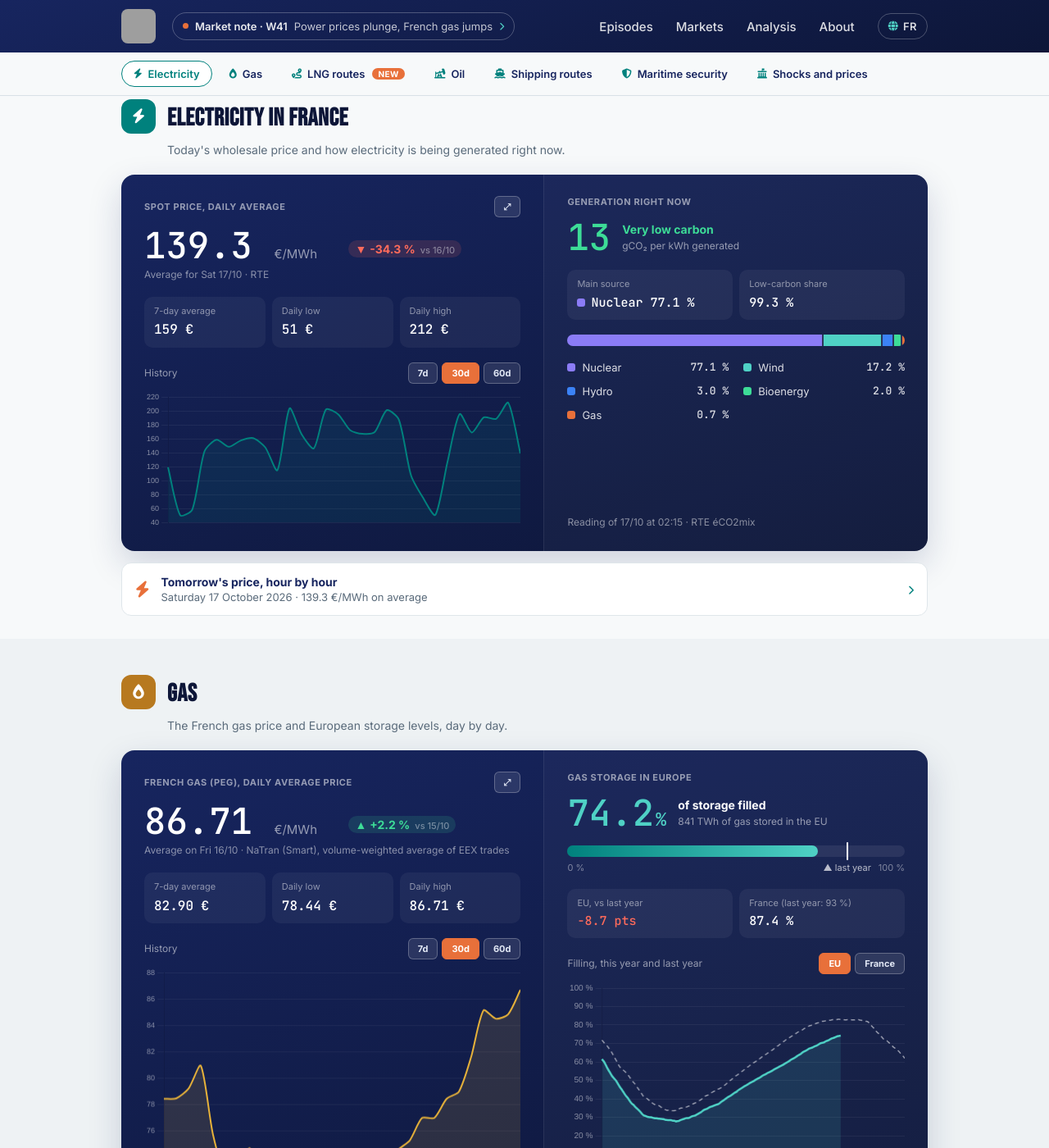
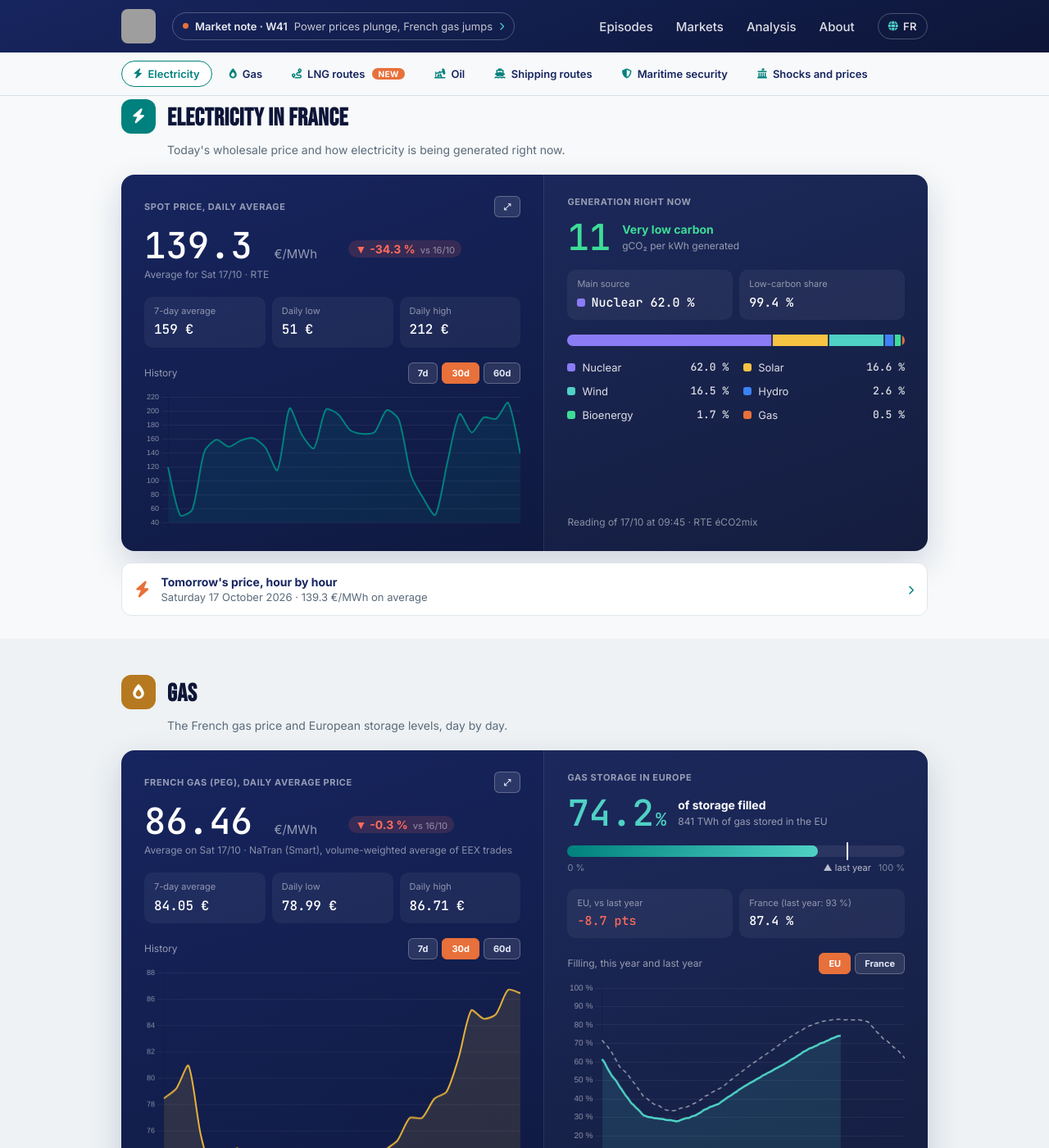
Before and after one commit to InsideEnergyMarkets/Inside-Energy-Markets, a Jekyll site: the page built from en/markets/index.html, in a window 1280 px wide and 1400 px high, scrolled down 383 px. Shown: the whole window at 82% size. Built offline with Jekyll 4.4.1, drawn with Linux system fonts in a browser that asks for light colours; some of the changed text lies outside the part shown; grey boxes are pictures that could not be loaded.

Commit message:
Mise à jour automatique des données marché

```diff
--- a/_data/fuel.json
+++ b/_data/fuel.json
@@ -1 +1 @@
-{"date":"2026-10-17","gazole":2.362,"e10":2.162,"stations":7270,"change_7d":{"since":"2026-10-10","gazole_cts":1.7,"e10_cts":0.5},"history":{"2026-09-30":{"gazole":2.38,"e10":2.163},"2026-10-01":{"gazole":2.374,"e10":2.16},"2026-10-02":{"gazole":2.373,"e10":2.16},"2026-10-03":{"gazole":2.372,"e10":2.163},"2026-10-04":{"gazole":2.373,"e10":2.168},"2026-10-05":{"gazole":2.369,"e10":2.164},"2026-10-06":{"gazole":2.36,"e10":2.156},"2026-10-07":{"gazole":2.35,"e10":2.151},"2026-10-08":{"gazole":2.344,"e10":2.149},"2026-10-09":{"gazole":2.343,"e10":2.152},"2026-10-10":{"gazole":2.345,"e10":2.157},"2026-10-11":{"gazole":2.346,"e10":2.165},"2026-10-12":{"gazole":2.351,"e10":2.164},"2026-10-13":{"gazole":2.353,"e10":2.163},"2026-10-14":{"gazole":2.355,"e10":2.17},"2026-10-15":{"gazole":2.359,"e10":2.17},"2026-10-16":{"gazole":2.362,"e10":2.164},"2026-10-17":{"gazole":2.362,"e10":2.162}}}
+{"date":"2026-10-17","gazole":2.362,"e10":2.16,"stations":7324,"change_7d":{"since":"2026-10-10","gazole_cts":1.7,"e10_cts":0.3},"history":{"2026-09-30":{"gazole":2.38,"e10":2.163},"2026-10-01":{"gazole":2.374,"e10":2.16},"2026-10-02":{"gazole":2.373,"e10":2.16},"2026-10-03":{"gazole":2.372,"e10":2.163},"2026-10-04":{"gazole":2.373,"e10":2.168},"2026-10-05":{"gazole":2.369,"e10":2.164},"2026-10-06":{"gazole":2.36,"e10":2.156},"2026-10-07":{"gazole":2.35,"e10":2.151},"2026-10-08":{"gazole":2.344,"e10":2.149},"2026-10-09":{"gazole":2.343,"e10":2.152},"2026-10-10":{"gazole":2.345,"e10":2.157},"2026-10-11":{"gazole":2.346,"e10":2.165},"2026-10-12":{"gazole":2.351,"e10":2.164},"2026-10-13":{"gazole":2.353,"e10":2.163},"2026-10-14":{"gazole":2.355,"e10":2.17},"2026-10-15":{"gazole":2.359,"e10":2.17},"2026-10-16":{"gazole":2.362,"e10":2.164},"2026-10-17":{"gazole":2.362,"e10":2.16}}}
--- a/_data/market.json
+++ b/_data/market.json
@@ -1,5 +1,5 @@
 {
-  "updated_at": "2026-10-17T02:37:01.616542Z",
+  "updated_at": "2026-10-17T10:01:30.383148Z",
   "brent": {
     "price_usd": 109.95,
     "date": "2026-10-16",
@@ -33,28 +33,29 @@
     "change_pct": -4.1
   },
   "peg": {
-    "price_eur_mwh": 86.71,
-    "date": "2026-10-16",
+    "price_eur_mwh": 86.46,
+    "date": "2026-10-17",
     "unit": "EUR/MWh",
     "source": "NaTran",
-    "date_label": "Moyenne du ven. 16/10",
-    "date_label_en": "Average on Fri 16/10",
-    "prev_value": 84.85,
-    "prev_date": "2026-10-15",
-    "change_pct": 2.2
+    "date_label": "Moyenne du sam. 17/10",
+    "date_label_en": "Average on Sat 17/10",
+    "prev_value": 86.71,
+    "prev_date": "2026-10-16",
+    "change_pct": -0.3
   },
   "mix_france": {
-    "date_heure": "2026-10-17T02:15:00+00:00",
+    "date_heure": "2026-10-17T09:45:00+00:00",
     "shares": {
-      "nucleaire": 77.1,
-      "eolien": 17.2,
-      "hydraulique": 3.0,
-      "bioenergies": 2.0,
-      "gaz": 0.7
+      "nucleaire": 62.0,
+      "solaire": 16.6,
+      "eolien": 16.5,
+      "hydraulique": 2.6,
+      "bioenergies": 1.7,
+      "gaz": 0.5
     },
     "top_source": "nucleaire",
-    "top_share": 77.1,
-    "co2_intensity": 13
+    "top_share": 62.0,
+    "co2_intensity": 11
   },
   "spot_price_france": {
     "price_eur_mwh": 139.3,
--- a/_data/market_history.json
+++ b/_data/market_history.json
@@ -794,11 +794,14 @@
     "spot_eur_mwh": 139.3,
     "spot_source": "RTE",
     "mix_shares": {
-      "nucleaire": 77.1,
-      "eolien": 17.2,
-      "hydraulique": 3.0,
-      "bioenergies": 2.0,
-      "gaz": 0.7
-    }
+      "nucleaire": 62.0,
+      "solaire": 16.6,
+      "eolien": 16.5,
+      "hydraulique": 2.6,
+      "bioenergies": 1.7,
+      "gaz": 0.5
+    },
+    "peg_eur_mwh": 86.46,
+    "peg_source": "NaTran"
   }
 ]
--- a/_data/weekly_summary.json
+++ b/_data/weekly_summary.json
@@ -13,8 +13,8 @@
     "days_count": 8
   },
   "mix": {
-    "nuclear_avg_share": 75.0,
-    "renewables_avg_share": 20.3,
+    "nuclear_avg_share": 73.1,
+    "renewables_avg_share": 22.2,
     "days_count": 8
   }
 }
```
Also changed, not shown: _data/day_ahead.json (+1 -1 lines), _data/oil_year.json (+1 -1 lines).
